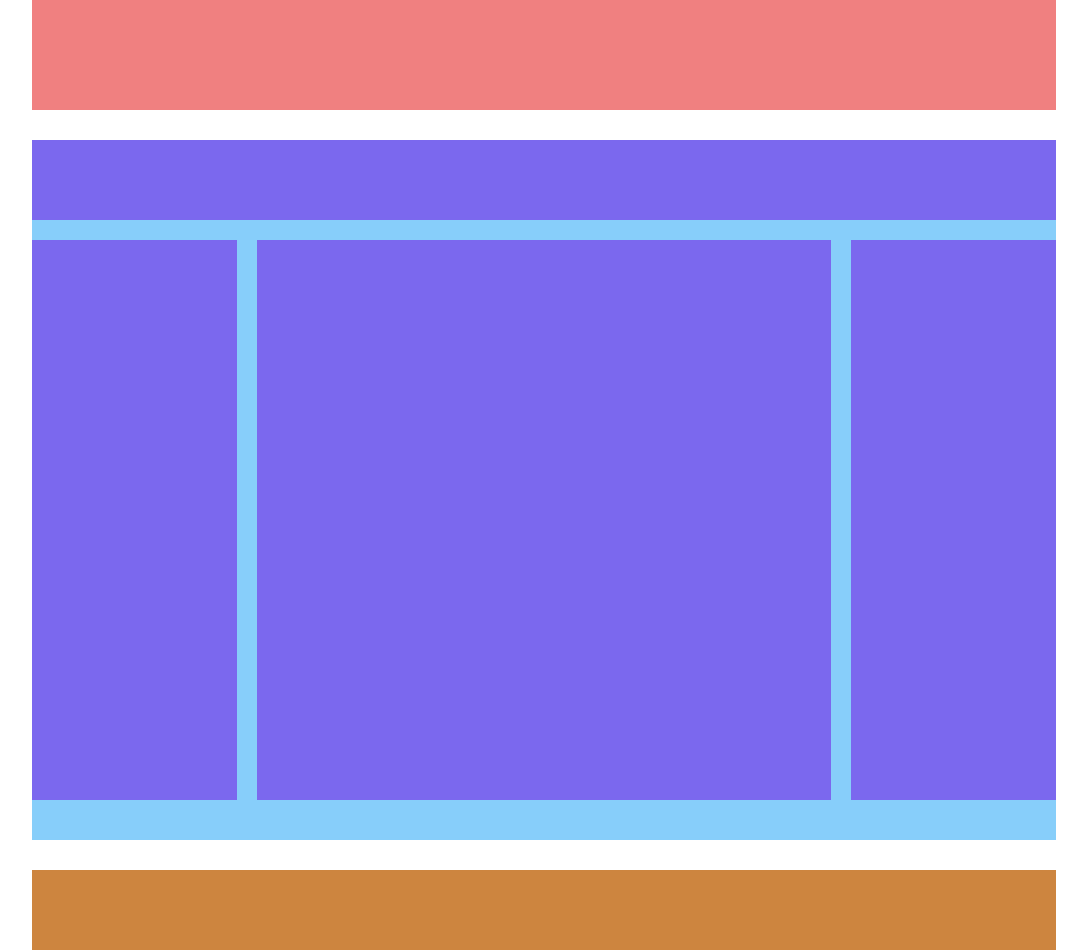
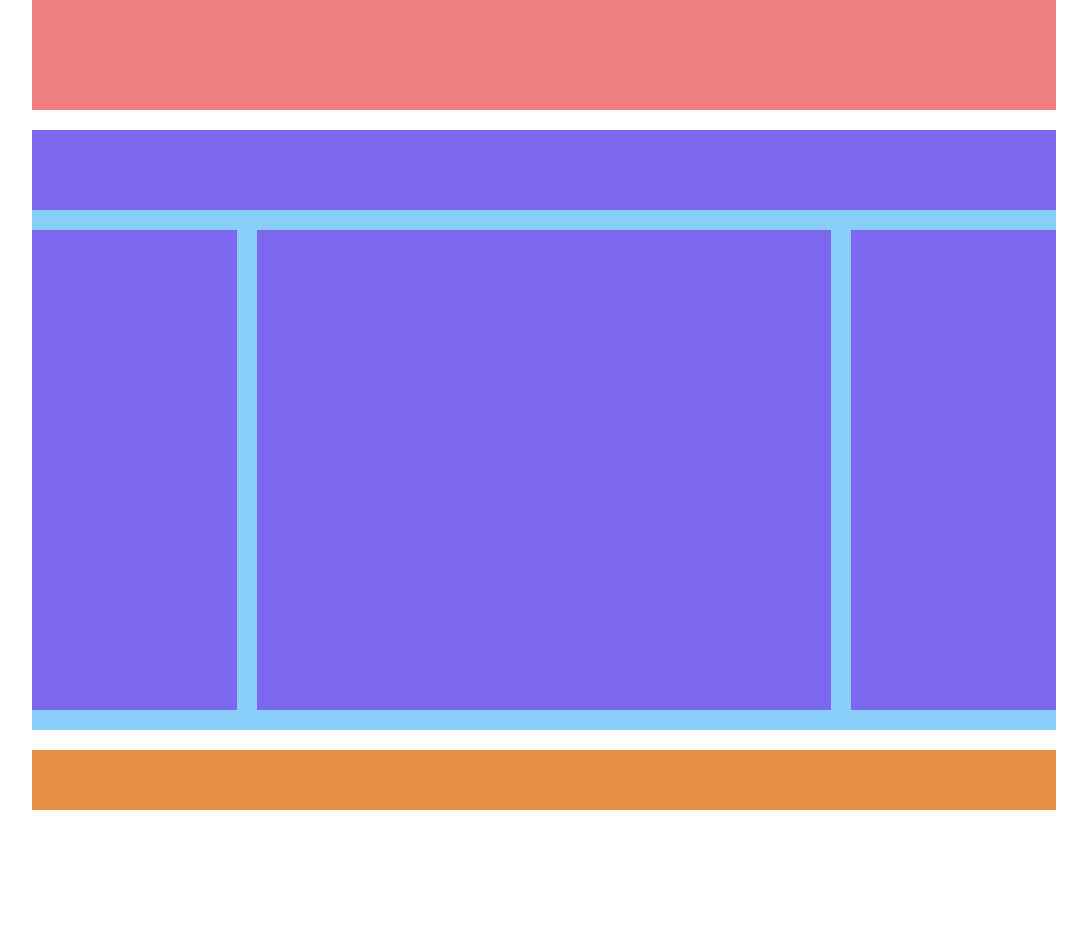
Before and after one commit to adalpo87/cartella-repo-htmlcss-struttura-wp, a plain HTML site: page index.html in a window 1280 px wide. Shown: the part 420-1370 px from the top of the page, without its empty margins (96-1183 px from the left). After the commit the page ends 1230 px from the top, so only its background shows below. Drawn offline with Linux system fonts and the light colour scheme.

Commit message:
sistemati i margini e i colori

```diff
--- a/css/style.css
+++ b/css/style.css
@@ -13,7 +13,7 @@
 .container{
   width: 80%;
   margin: auto;
-  margin-bottom: 30px;
+  margin-bottom: 20px;
 }
 
 /* HEADER */
@@ -32,7 +32,7 @@
 /* main */
 
 main{
-  height: 700px;
+  height: 600px;
   background-color: lightskyblue;
 }
 
@@ -68,6 +68,6 @@ main .widgets{
 footer{
   width: 80%;
   margin: auto;
-  height: 80px;
-  background-color: peru;
+  height: 60px;
+  background-color: rgb(231, 142, 68);
 }
```
